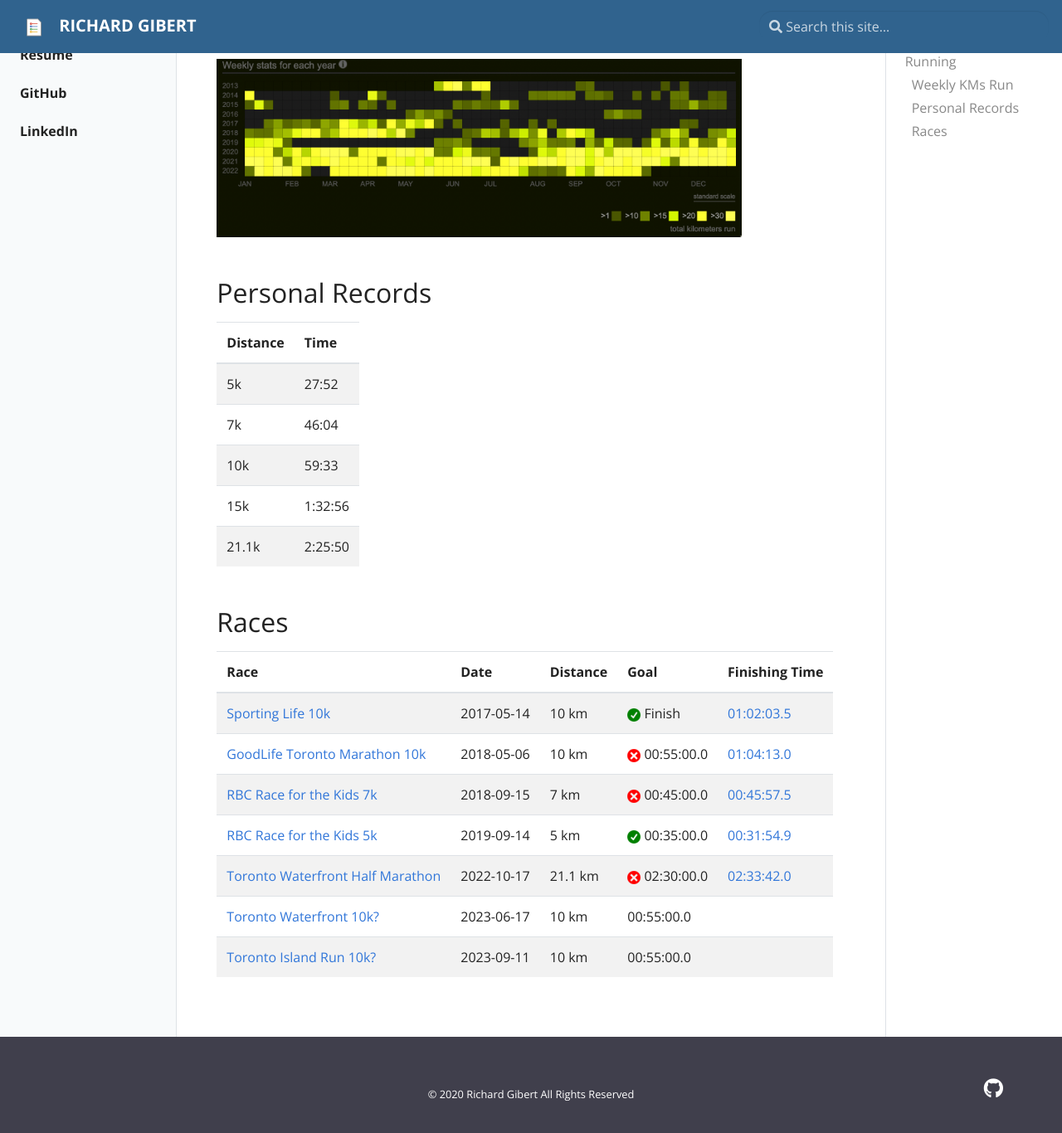
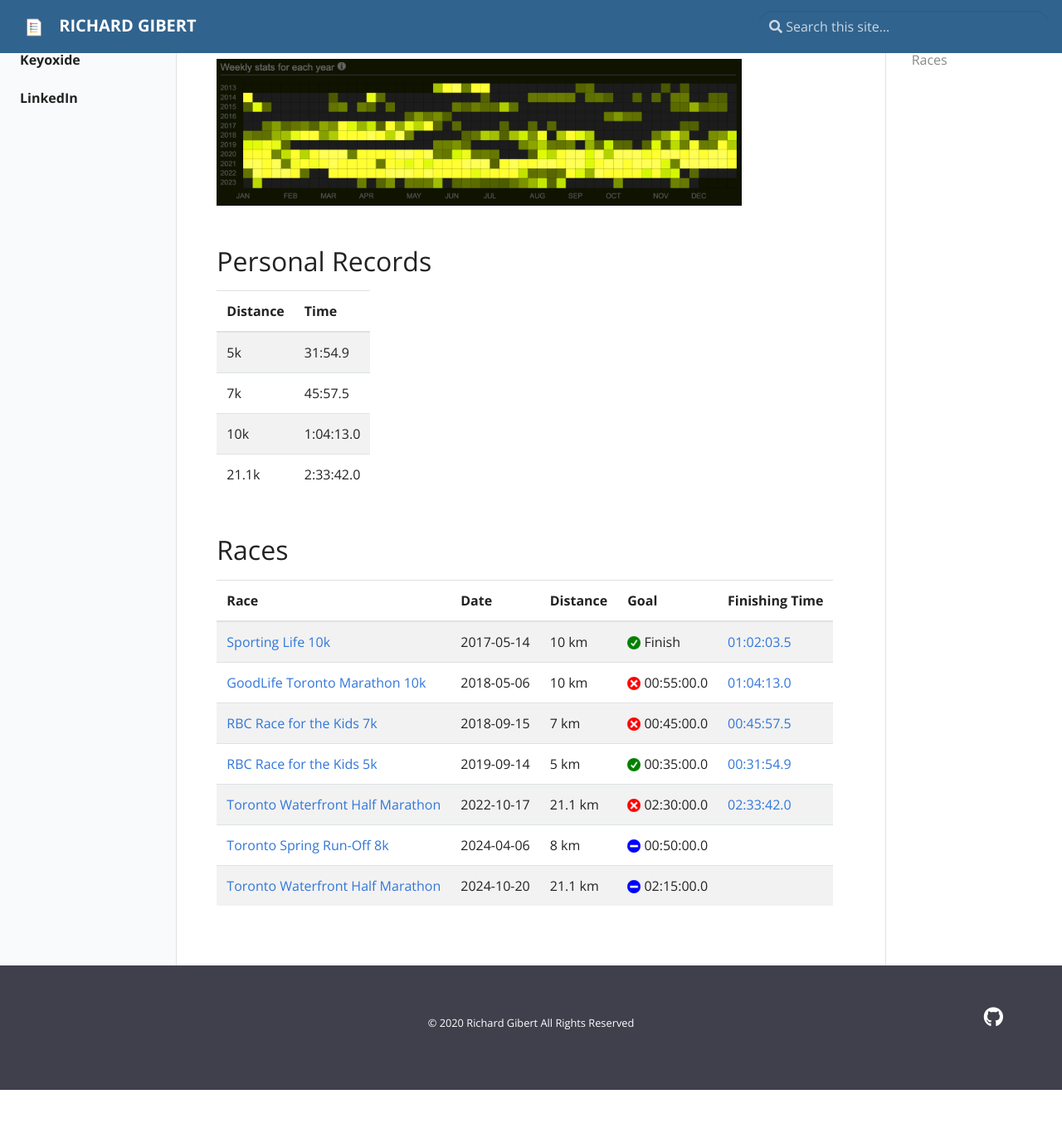
Before and after one commit to rgibert/rgibert.github.io, a Jekyll site: the page built from _docs/running.md, in a window 1280 px wide and 1400 px high, scrolled down 329 px. Shown: the top 1366 px of the window at 83% size. Built offline with Jekyll 4.4.1, drawn with Linux system fonts in a browser that asks for light colours; after the commit the page ends 1643 px from its top, so only the background shows below that.

Commit message:
add keyoxide, update running

```diff
--- a/_data/toc.yml
+++ b/_data/toc.yml
@@ -4,5 +4,7 @@
   url: docs/resume
 - title: GitHub
   url: docs/github
+- title: Keyoxide
+  url: docs/keyoxide
 - title: LinkedIn
   url: docs/linkedin
--- a/_docs/running.md
+++ b/_docs/running.md
@@ -18,11 +18,10 @@ Running stats generated by [Smashrun](https://smashrun.com/richard.gibert/)
 
 | Distance | Time |
 |----------|------|
-| 5k | 27:52 |
-| 7k | 46:04 |
-| 10k | 59:33 |
-| 15k | 1:32:56 |
-| 21.1k | 2:25:50 |
+| 5k | 31:54.9 |
+| 7k | 45:57.5 |
+| 10k | 1:04:13.0 |
+| 21.1k | 2:33:42.0 |
 
 ## Races
 
@@ -33,5 +32,5 @@ Running stats generated by [Smashrun](https://smashrun.com/richard.gibert/)
 | [RBC Race for the Kids 7k](http://www.rbcraceforthekids.ca/) | 2018-09-15 | 7 km | ![Failed](/assets/img/red-cross.png) 00:45:00.0 | [00:45:57.5](https://www.sportstats.ca/display-results.xhtml?raceid=94305&bib=731) |
 | [RBC Race for the Kids 5k](http://www.rbcraceforthekids.ca/) | 2019-09-14 | 5 km | ![Succeeded](/assets/img/green-check.png) 00:35:00.0 | [00:31:54.9](https://www.sportstats.ca/display-results.xhtml?raceid=101622&bib=191) |
 | [Toronto Waterfront Half Marathon](http://www.torontowaterfrontmarathon.com/event-info/half-marathon/) | 2022-10-17 | 21.1 km | ![Failed](/assets/img/red-cross.png) 02:30:00.0 | [02:33:42.0](https://www.sportstats.ca/display-results.xhtml?raceid=114381&bib=8749)|
-| [Toronto Waterfront 10k?](https://canadarunningseries.com/toronto-10k/) | 2023-06-17 | 10 km | 00:55:00.0 | |
-| [Toronto Island Run 10k?](https://longboatroadrunners.com/torontoislandrun/) | 2023-09-11 | 10 km | 00:55:00.0 | |
+| [Toronto Spring Run-Off 8k](https://canadarunningseries.com/spring-run-off/) | 2024-04-06 | 8 km | ![TBD](/assets/img/blue-dash.png) 00:50:00.0 | |
+| [Toronto Waterfront Half Marathon](http://www.torontowaterfrontmarathon.com/event-info/half-marathon/) | 2024-10-20 | 21.1 km | ![TBD](/assets/img/blue-dash.png) 02:15:00.0 | |
```
Also changed, not shown: _docs/keyoxide.md (added, +6 -0 lines), assets/img/running-kms.png.
